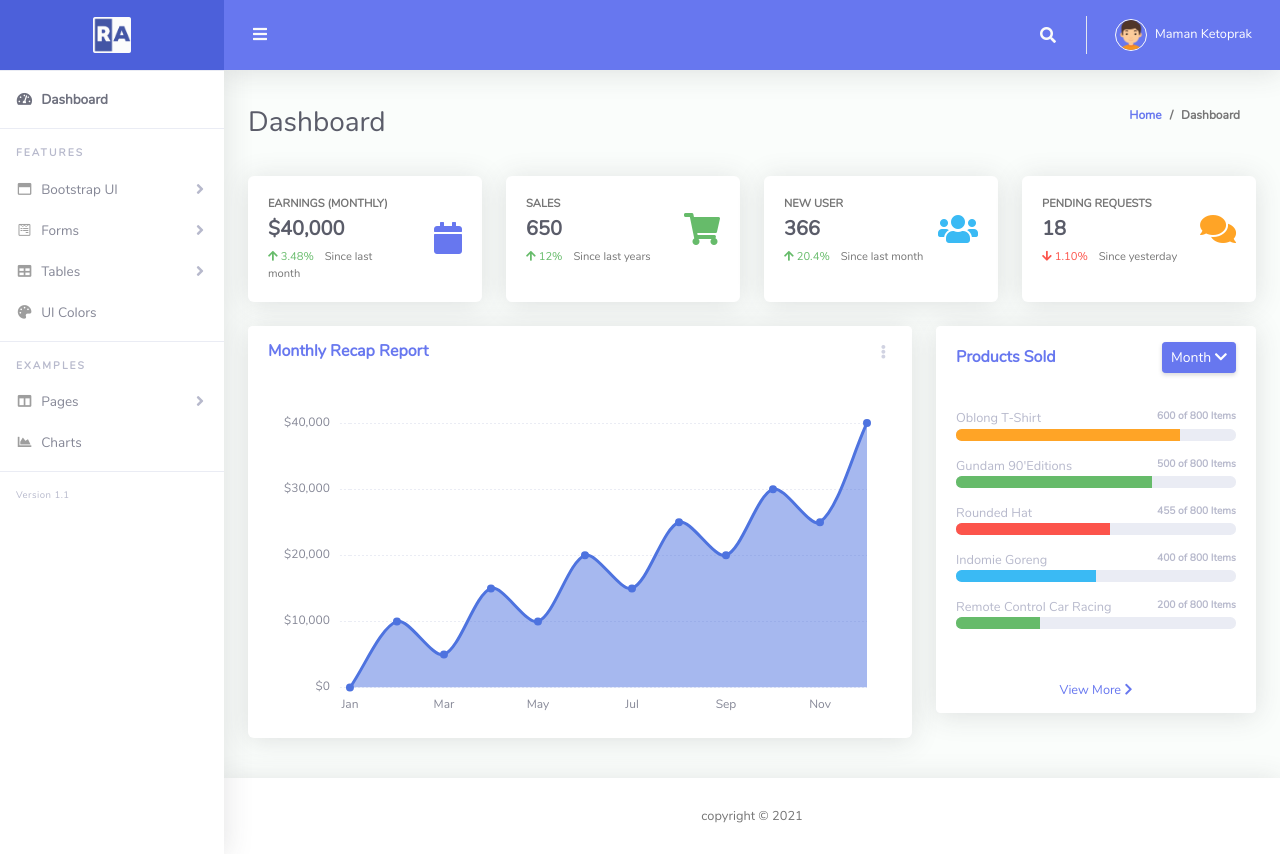
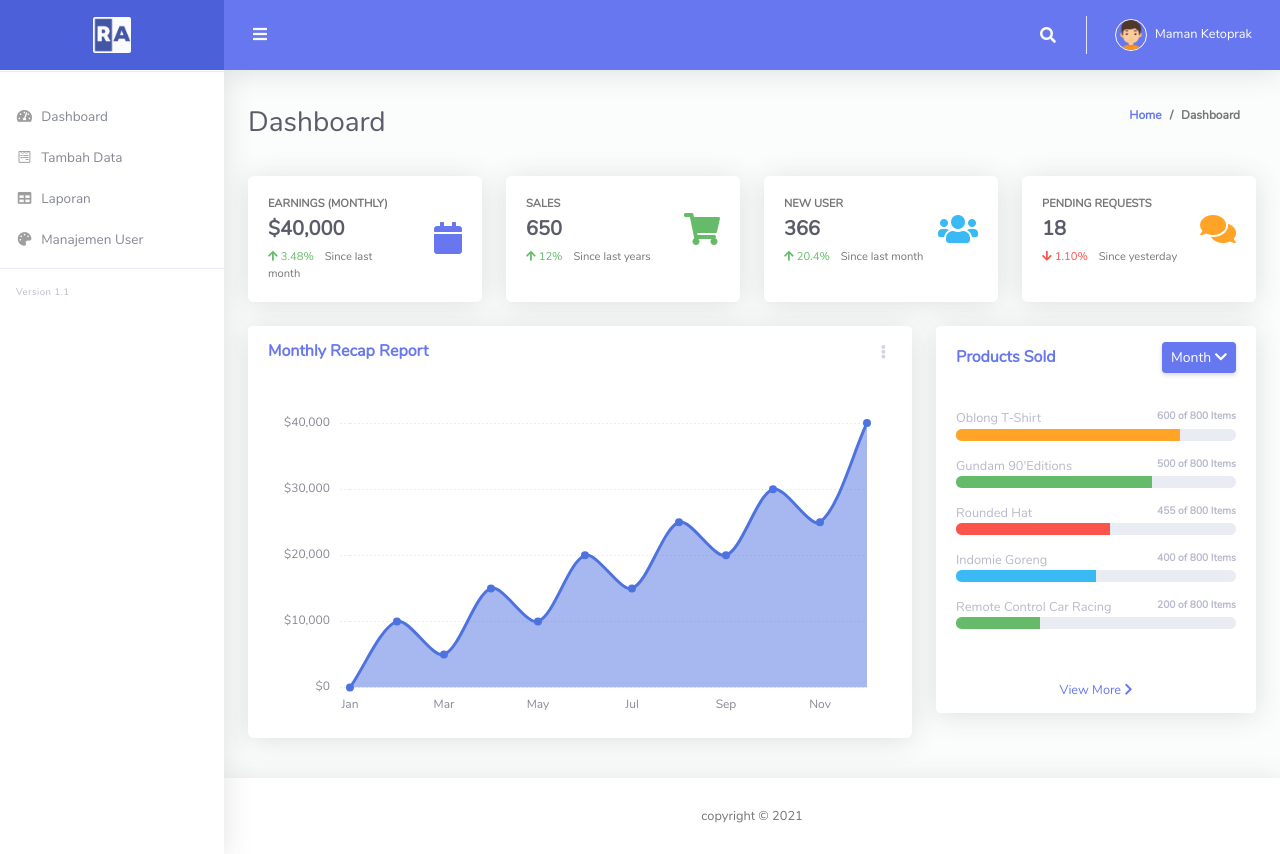
Before and after one commit to salsasabielar/penerimaan-bantuan, a PHP site: page / in a window 1280 px wide. Run offline with PHP 8.4, Linux system fonts and the light colour scheme.

Commit message:
edit dashboard

```diff
--- a/index.php
+++ b/index.php
@@ -23,94 +23,39 @@
         </div>
 
       </a>
-      <hr class="sidebar-divider my-0">
       <li class="nav-item active">
-        <a class="nav-link" href="index.html">
-          <i class="fas fa-fw fa-tachometer-alt"></i>
-          <span>Dashboard</span></a>
       </li>
       <hr class="sidebar-divider">
       <div class="sidebar-heading">
-        Features
+
       </div>
       <li class="nav-item">
-        <a class="nav-link collapsed" href="#" data-toggle="collapse" data-target="#collapseBootstrap"
-          aria-expanded="true" aria-controls="collapseBootstrap">
-          <i class="far fa-fw fa-window-maximize"></i>
-          <span>Bootstrap UI</span>
+        <a class="nav-link" href="index.php">
+          <i class="fas fa-fw fa-tachometer-alt"></i>
+          <span>Dashboard</span>
         </a>
-        <div id="collapseBootstrap" class="collapse" aria-labelledby="headingBootstrap" data-parent="#accordionSidebar">
-          <div class="bg-white py-2 collapse-inner rounded">
-            <h6 class="collapse-header">Bootstrap UI</h6>
-            <a class="collapse-item" href="alerts.html">Alerts</a>
-            <a class="collapse-item" href="buttons.html">Buttons</a>
-            <a class="collapse-item" href="dropdowns.html">Dropdowns</a>
-            <a class="collapse-item" href="modals.html">Modals</a>
-            <a class="collapse-item" href="popovers.html">Popovers</a>
-            <a class="collapse-item" href="progress-bar.html">Progress Bars</a>
-          </div>
-        </div>
       </li>
       <li class="nav-item">
-        <a class="nav-link collapsed" href="#" data-toggle="collapse" data-target="#collapseForm" aria-expanded="true"
-          aria-controls="collapseForm">
+        <a class="nav-link collapsed" href="#">
           <i class="fab fa-fw fa-wpforms"></i>
-          <span>Forms</span>
+          <span>Tambah Data</span>
         </a>
-        <div id="collapseForm" class="collapse" aria-labelledby="headingForm" data-parent="#accordionSidebar">
-          <div class="bg-white py-2 collapse-inner rounded">
-            <h6 class="collapse-header">Forms</h6>
-            <a class="collapse-item" href="form_basics.html">Form Basics</a>
-            <a class="collapse-item" href="form_advanceds.html">Form Advanceds</a>
-          </div>
-        </div>
+
       </li>
       <li class="nav-item">
-        <a class="nav-link collapsed" href="#" data-toggle="collapse" data-target="#collapseTable" aria-expanded="true"
-          aria-controls="collapseTable">
+        <a class="nav-link collapsed" href="#">
           <i class="fas fa-fw fa-table"></i>
-          <span>Tables</span>
+          <span>Laporan</span>
         </a>
-        <div id="collapseTable" class="collapse" aria-labelledby="headingTable" data-parent="#accordionSidebar">
-          <div class="bg-white py-2 collapse-inner rounded">
-            <h6 class="collapse-header">Tables</h6>
-            <a class="collapse-item" href="simple-tables.html">Simple Tables</a>
-            <a class="collapse-item" href="datatables.html">DataTables</a>
-          </div>
-        </div>
+
       </li>
       <li class="nav-item">
         <a class="nav-link" href="ui-colors.html">
           <i class="fas fa-fw fa-palette"></i>
-          <span>UI Colors</span>
+          <span>Manajemen User</span>
         </a>
       </li>
-      <hr class="sidebar-divider">
-      <div class="sidebar-heading">
-        Examples
-      </div>
-      <li class="nav-item">
-        <a class="nav-link collapsed" href="#" data-toggle="collapse" data-target="#collapsePage" aria-expanded="true"
-          aria-controls="collapsePage">
-          <i class="fas fa-fw fa-columns"></i>
-          <span>Pages</span>
-        </a>
-        <div id="collapsePage" class="collapse" aria-labelledby="headingPage" data-parent="#accordionSidebar">
-          <div class="bg-white py-2 collapse-inner rounded">
-            <h6 class="collapse-header">Example Pages</h6>
-            <a class="collapse-item" href="login.html">Login</a>
-            <a class="collapse-item" href="register.html">Register</a>
-            <a class="collapse-item" href="404.html">404 Page</a>
-            <a class="collapse-item" href="blank.html">Blank Page</a>
-          </div>
-        </div>
-      </li>
-      <li class="nav-item">
-        <a class="nav-link" href="charts.html">
-          <i class="fas fa-fw fa-chart-area"></i>
-          <span>Charts</span>
-        </a>
-      </li>
+
       <hr class="sidebar-divider">
       <div class="version" id="version-ruangadmin"></div>
     </ul>
```
